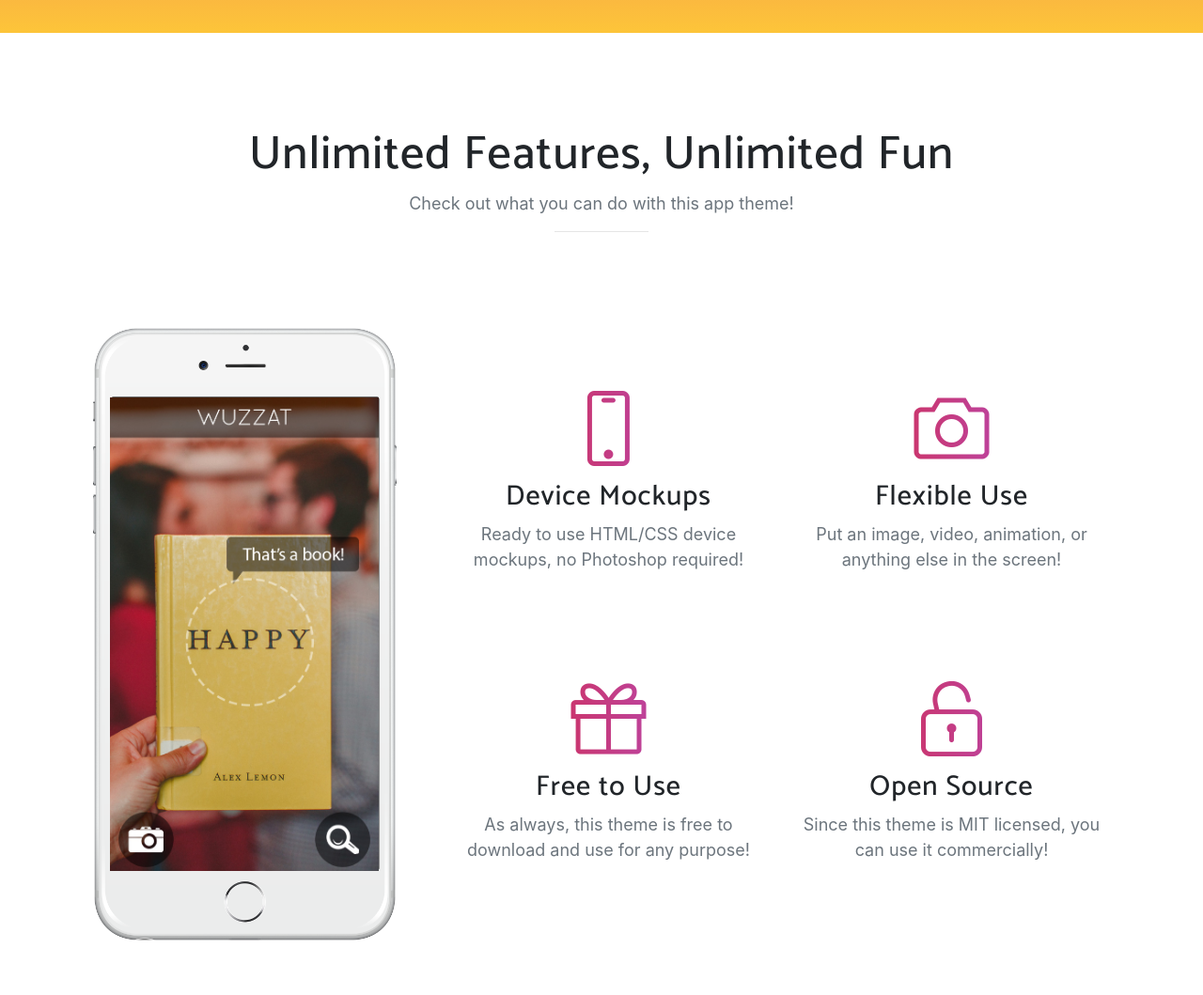
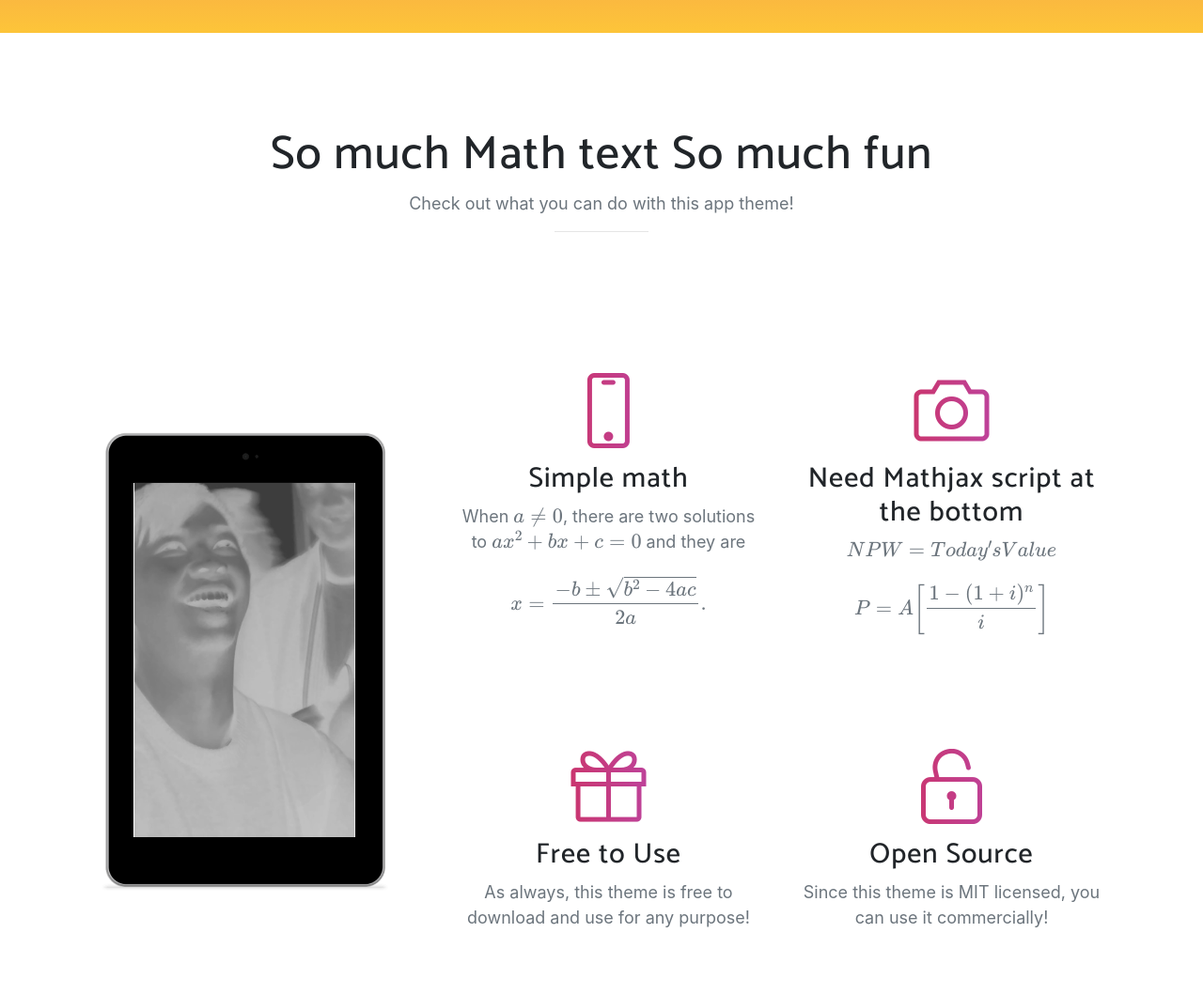
Before and after one commit to Corneliuscob/econ_proj, a website with bundled scripts: page economics.html in a window 1280 px wide. Shown: the part 400-1459 px from the top of the page at 94% size. Built offline with nearby package versions, Linux system fonts and the light colour scheme; a web font is replaced by a local one.

Commit message:
added math added palvin

```diff
--- a/economics.html
+++ b/economics.html
@@ -74,18 +74,18 @@
   <section class="features" id="features">
     <div class="container">
       <div class="section-heading text-center">
-        <h2>Unlimited Features, Unlimited Fun</h2>
+        <h2>So much Math text So much fun</h2>
         <p class="text-muted">Check out what you can do with this app theme!</p>
         <hr>
       </div>
       <div class="row">
         <div class="col-lg-4 my-auto">
           <div class="device-container">
-            <div class="device-mockup iphone6_plus portrait white">
+            <div class="device-mockup nexus7 portrait white">
               <div class="device">
                 <div class="screen">
                   <!-- Demo image for screen mockup, you can put an image here, some HTML, an animation, video, or anything else! -->
-                  <img src="img/demo-screen-1.jpg" class="img-fluid" alt="">
+                  <img src="img/palvin.png" class="img-fluid" alt="">
                 </div>
                 <div class="button">
                   <!-- You can hook the "home button" to some JavaScript events or just remove it -->
@@ -100,15 +100,18 @@
               <div class="col-lg-6">
                 <div class="feature-item">
                   <i class="icon-screen-smartphone text-primary"></i>
-                  <h3>Device Mockups</h3>
-                  <p class="text-muted">Ready to use HTML/CSS device mockups, no Photoshop required!</p>
+                  <h3>Simple math</h3>
+                  <p class="text-muted">
+                    When \(a \ne 0\), there are two solutions to \(ax^2 + bx + c = 0\) and they are
+                    $$x = {-b \pm \sqrt{b^2-4ac} \over 2a}.$$
+                  </p>
                 </div>
               </div>
               <div class="col-lg-6">
                 <div class="feature-item">
                   <i class="icon-camera text-primary"></i>
-                  <h3>Flexible Use</h3>
-                  <p class="text-muted">Put an image, video, animation, or anything else in the screen!</p>
+                  <h3>Need Mathjax script at the bottom</h3>
+                  <p class="text-muted"> \(NPW  = Today's Value \) $$ P = A \bigg{[}  {1-(1+i)^n \over {i}}  \bigg{]} $$</p>
                 </div>
               </div>
             </div>
@@ -195,7 +198,8 @@
 
   <!-- Custom scripts for this template -->
   <script src="js/new-age.min.js"></script>
-
+  <!-- Mathjax -->
+  <script src='https://cdnjs.cloudflare.com/ajax/libs/mathjax/2.7.5/MathJax.js?config=TeX-MML-AM_CHTML' async></script>
 </body>
 
 </html>
```
Also changed, not shown: img/palvin.png (added).
